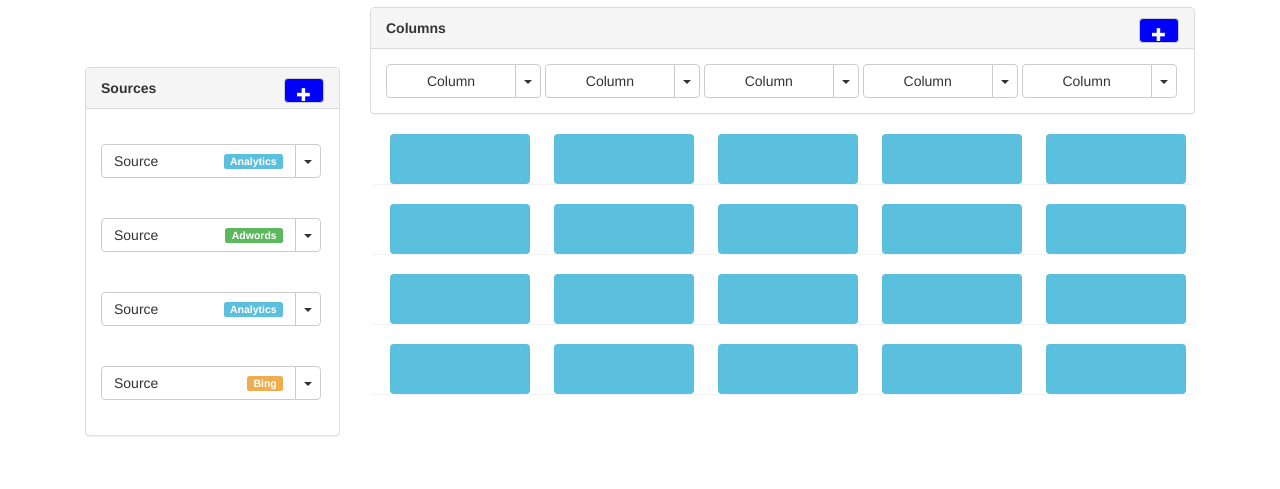
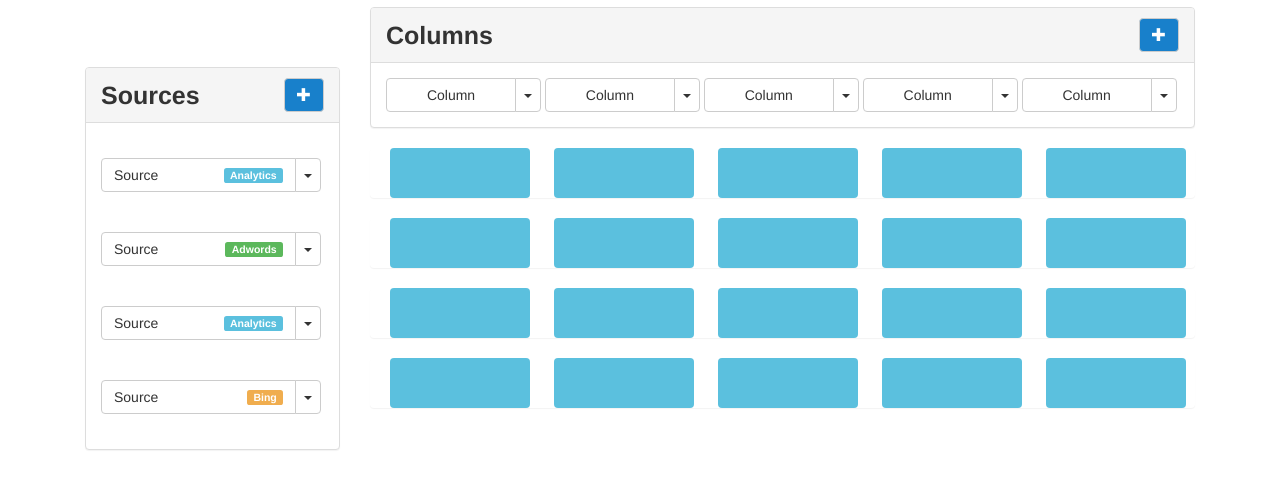
Before and after one commit to terwebs/Table_builder, a plain HTML site: page index.html in a window 1280 px wide. Shown: the part 135-624 px from the top of the page. Drawn offline with Linux system fonts and the light colour scheme.

Commit message:
updated heading-title

```diff
--- a/css/style.css
+++ b/css/style.css
@@ -24,13 +24,16 @@
 	margin-left: 5px;
 	background-color: #DA3939;
 }
-
+.panel-heading{
+	height: 55px;
+}
+.heading-title{
+	font-size: 25px;
+}
 .btn-gly {
-	height: 25px;
-	background-color: blue;
+	background-color: #1880CB;
 }
 .glyphicon{
-
 	color: #ffffff;
 }
 .hidden-panel{
--- a/index.html
+++ b/index.html
@@ -31,7 +31,7 @@
 
   <section id="sidebar" class="col-md-3" style="margin-top:60px">
     <div class="panel panel-default">
-      <div class="panel-heading">
+      <div class="panel-heading heading-title">
         <strong>Sources</strong>
         <button type="button" class="btn btn-default btn-gly pull-right"><span class="glyphicon glyphicon-plus"></span></button>
       </div>
@@ -70,7 +70,7 @@
 
     <section id="main" class="col-md-9">
       <div class="panel panel-default">
-        <div class="panel-heading">
+        <div class="panel-heading heading-title">
           <strong>Columns</strong><button type="button" class="btn btn-default btn-gly pull-right"><span class="glyphicon glyphicon-plus"></span></button>
         </div>
         <div class="panel-body">
```
Also changed, not shown: dashboard.html (+1 -1 lines).
